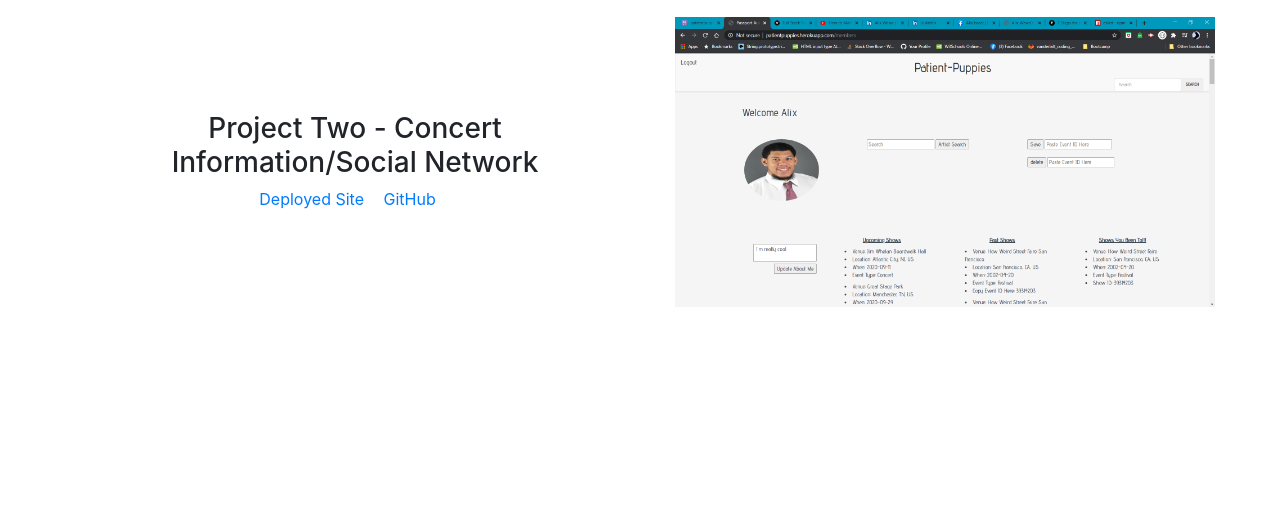
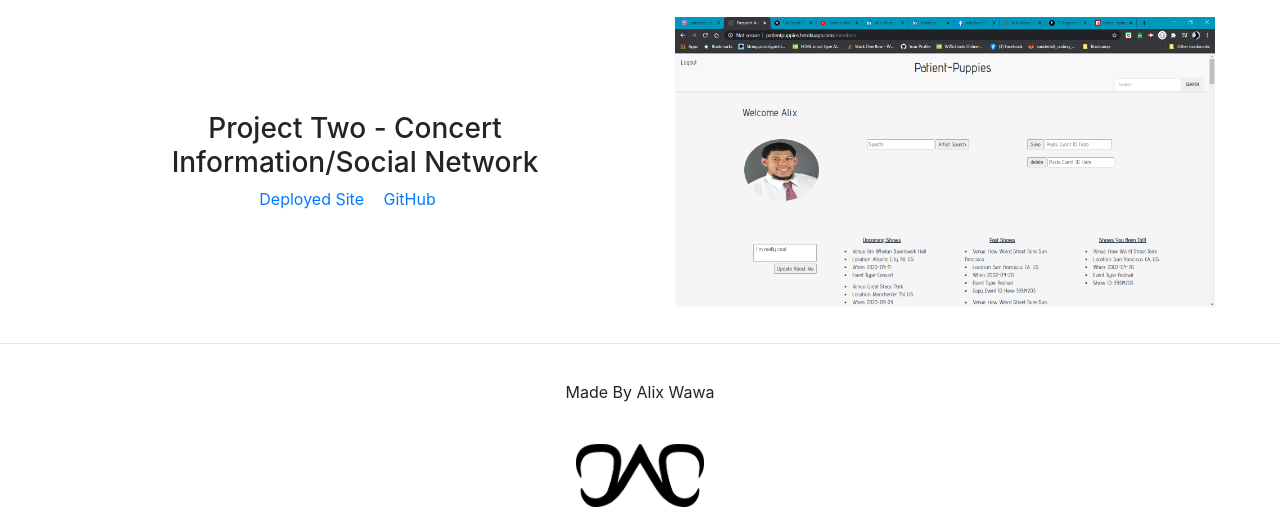
Before and after one commit to alixwawa/portfolio.github.io, a website: page html/portfolio.html in a window 1280 px wide. Shown: the part 2248-2775 px from the top of the page. Before the commit the page ends 2575 px from the top, so only its background shows below. Drawn offline with nearby package versions, Linux system fonts and the light colour scheme.

Commit message:
added logo and footer

```diff
--- a/css.css
+++ b/css.css
@@ -56,3 +56,18 @@ p {
     text-align: center;
     margin: auto;
   }
+
+  .totheright {
+    text-align: right;
+  }
+
+  #uniquePic {
+    width: 10%;
+    height: 10%;
+
+  }
+
+  footer {
+    margin: auto;
+    text-align: center;
+  }
--- a/html/portfolio.html
+++ b/html/portfolio.html
@@ -113,6 +113,14 @@
             </div>
         </div>
     </section>
+    <hr>
+
+    <footer>
+        <p id="center" class="totheright">Made By Alix Wawa</p>
+
+        <img id="uniquePic" src="../Pictures/Waweezy - Icon - Black.png" >
+
+      </footer>
 </body>
 
 </html>
```
Also changed, not shown: html/contact.html (+5 -0 lines), index.html (+5 -0 lines), Pictures/Waweezy - Icon - Black.png (added).
